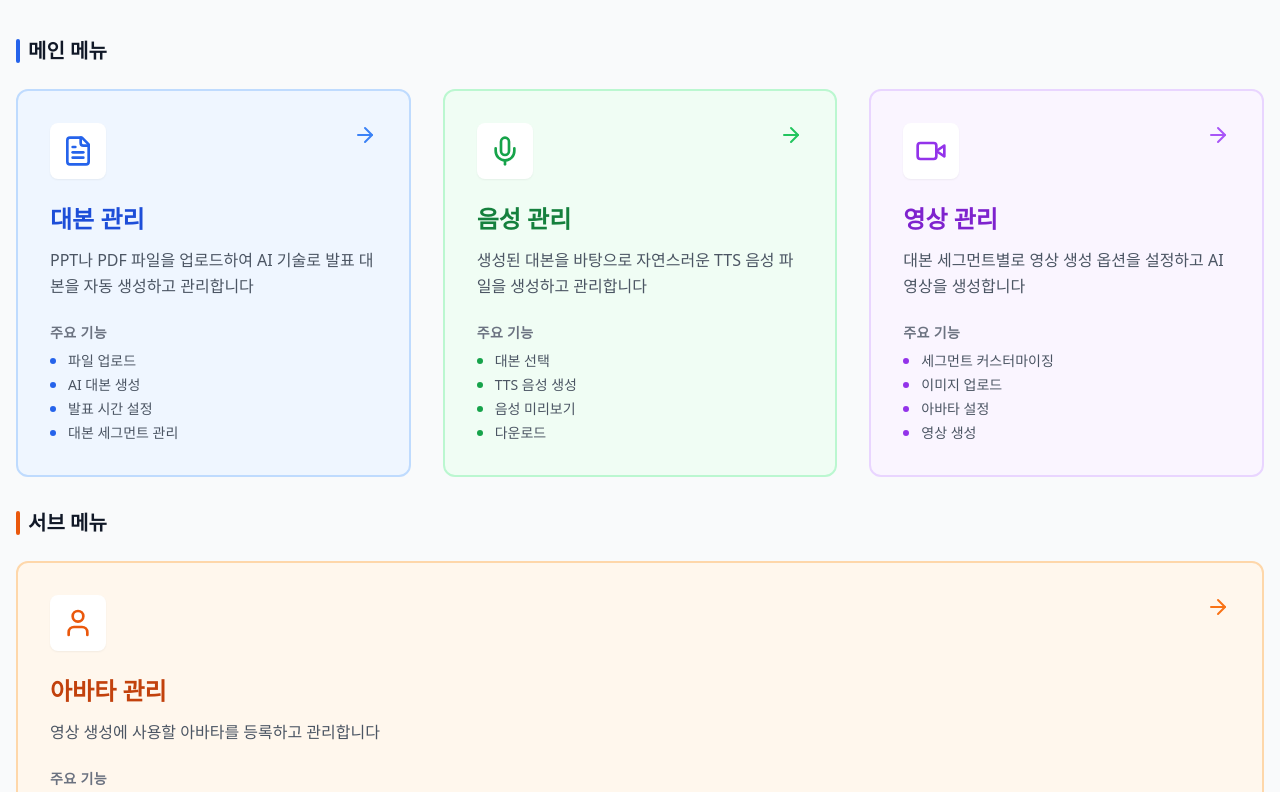
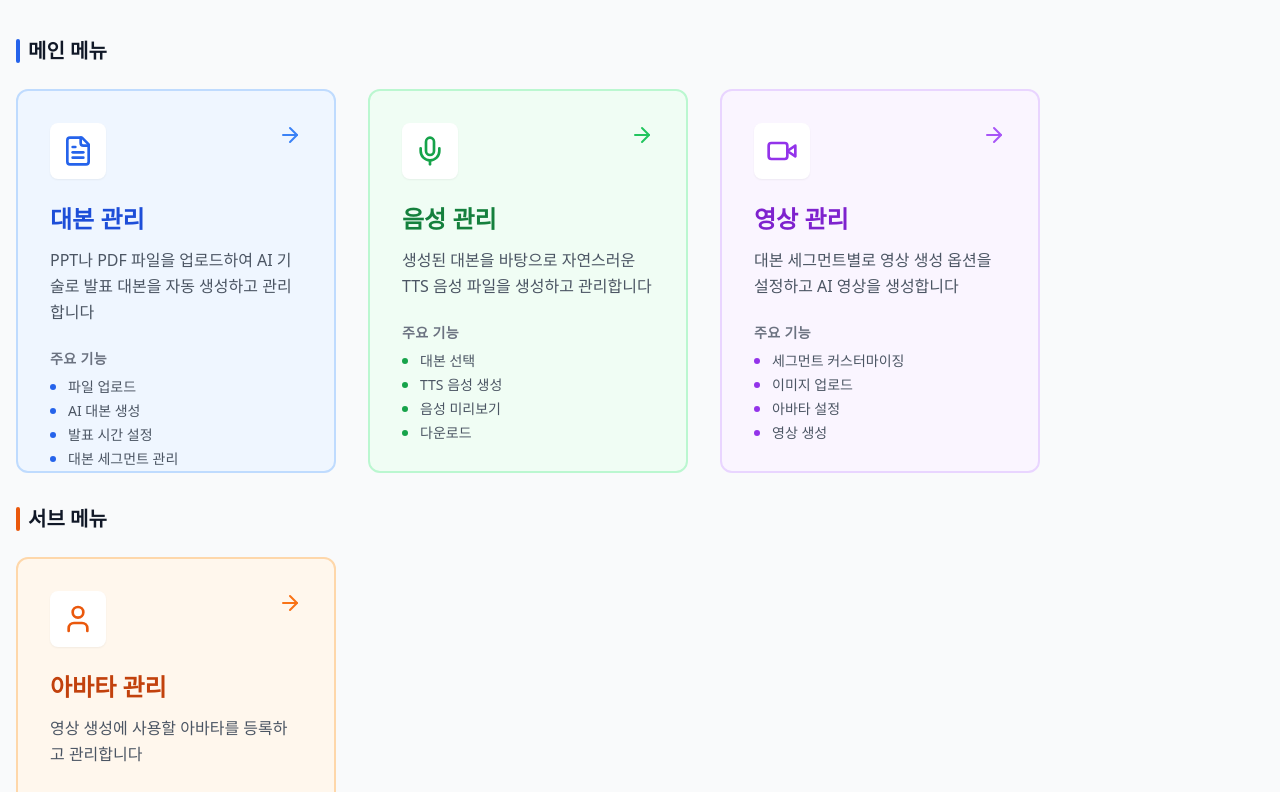
Before and after one commit to J-Soo/sd-ai-conference-front, a React (Vite) app: page / in a window 1280 px wide. Shown: the part 340-1132 px from the top of the page. Built offline with nearby package versions, Linux system fonts and the light colour scheme; no server answers.

Commit message:
홈페이지 메뉴 카드 고정 크기 적용

```diff
--- a/src/pages/HomePage.tsx
+++ b/src/pages/HomePage.tsx
@@ -82,7 +82,7 @@ const HomePage: React.FC<HomePageProps> = ({ darkMode, onNavigate }) => {
     return colors[color as keyof typeof colors];
   };
 
-  const renderMenuCard = (item: any, size: 'large' | 'small' = 'large') => {
+  const renderMenuCard = (item: any) => {
     const colors = getColorClasses(item.color, darkMode);
     const IconComponent = item.icon;
 
@@ -91,34 +91,34 @@ const HomePage: React.FC<HomePageProps> = ({ darkMode, onNavigate }) => {
         key={item.id}
         onClick={() => onNavigate(item.id)}
         className={`group cursor-pointer rounded-xl border-2 transition-all duration-300 transform hover:scale-105 hover:shadow-lg
-          ${size === 'large' ? 'p-8' : 'p-8'}
+          w-80 h-96 p-8 flex flex-col
           ${colors.bg} ${colors.border}`}
       >
-        <div className={`flex items-start justify-between ${size === 'large' ? 'mb-6' : 'mb-6'}`}>
+        <div className="flex items-start justify-between mb-6">
           <div className={`p-3 rounded-lg ${darkMode ? 'bg-gray-800' : 'bg-white'} shadow-sm`}>
-            <IconComponent className={colors.icon} size={size === 'large' ? 32 : 32} />
+            <IconComponent className={colors.icon} size={32} />
           </div>
           <ArrowRight
             className={`transition-all duration-300 transform group-hover:translate-x-1 ${colors.arrow}`}
-            size={size === 'large' ? 24 : 24}
+            size={24}
           />
         </div>
 
-        <h3 className={`font-bold mb-3 ${size === 'large' ? 'text-2xl' : 'text-2xl'} ${colors.title}`}>
+        <h3 className={`font-bold mb-3 text-2xl ${colors.title}`}>
           {item.title}
         </h3>
 
-        <p className={`mb-6 leading-relaxed ${size === 'large' ? 'text-base' : 'text-base'} ${darkMode ? 'text-gray-300' : 'text-gray-600'}`}>
+        <p className={`mb-6 leading-relaxed text-base flex-1 ${darkMode ? 'text-gray-300' : 'text-gray-600'}`}>
           {item.description}
         </p>
 
-        <div className="space-y-2">
-          <h4 className={`font-semibold text-sm uppercase tracking-wide ${darkMode ? 'text-gray-400' : 'text-gray-500'}`}>
+        <div className="mt-auto">
+          <h4 className={`font-semibold text-sm uppercase tracking-wide mb-2 ${darkMode ? 'text-gray-400' : 'text-gray-500'}`}>
             주요 기능
           </h4>
           <ul className="space-y-1">
             {item.features.map((feature: string, index: number) => (
-              <li key={index} className={`flex items-center ${size === 'large' ? 'text-sm' : 'text-sm'} ${darkMode ? 'text-gray-300' : 'text-gray-600'}`}>
+              <li key={index} className={`flex items-center text-sm ${darkMode ? 'text-gray-300' : 'text-gray-600'}`}>
                 <div className={`w-1.5 h-1.5 rounded-full mr-3 ${colors.icon.replace('text-', 'bg-')}`}></div>
                 {feature}
               </li>
@@ -143,25 +143,25 @@ const HomePage: React.FC<HomePageProps> = ({ darkMode, onNavigate }) => {
         </p>
       </div>
 
-      {/* 메인 메뉴 (1열) */}
+      {/* 메인 메뉴 */}
       <div className="space-y-4">
         <div className="flex items-center space-x-2 mb-6">
           <div className={`w-1 h-6 rounded-full ${darkMode ? 'bg-blue-500' : 'bg-blue-600'}`}></div>
           <h3 className="text-xl font-bold">메인 메뉴</h3>
         </div>
-        <div className="grid md:grid-cols-3 gap-8">
-          {mainMenuItems.map((item) => renderMenuCard(item, 'large'))}
+        <div className="flex flex-wrap gap-8 justify-start">
+          {mainMenuItems.map((item) => renderMenuCard(item))}
         </div>
       </div>
 
-      {/* 서브 메뉴 (2열) */}
+      {/* 서브 메뉴 */}
       <div className="space-y-4">
         <div className="flex items-center space-x-2 mb-6">
           <div className={`w-1 h-6 rounded-full ${darkMode ? 'bg-orange-500' : 'bg-orange-600'}`}></div>
           <h3 className="text-xl font-bold">서브 메뉴</h3>
         </div>
-        <div className="grid md:grid-cols-1 gap-6">
-          {subMenuItems.map((item) => renderMenuCard(item, 'large'))}
+        <div className="flex flex-wrap gap-8 justify-start">
+          {subMenuItems.map((item) => renderMenuCard(item))}
         </div>
       </div>
 
```
